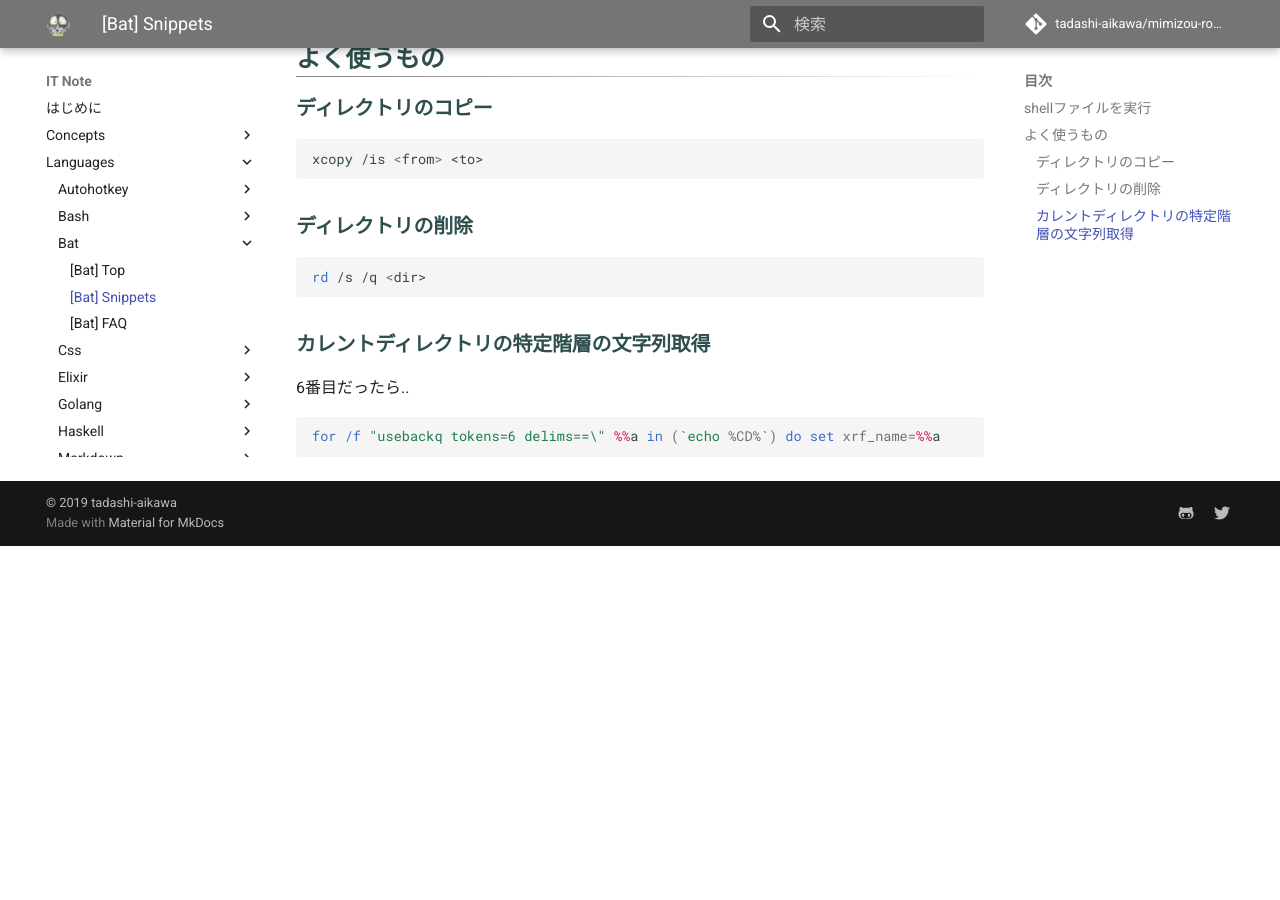
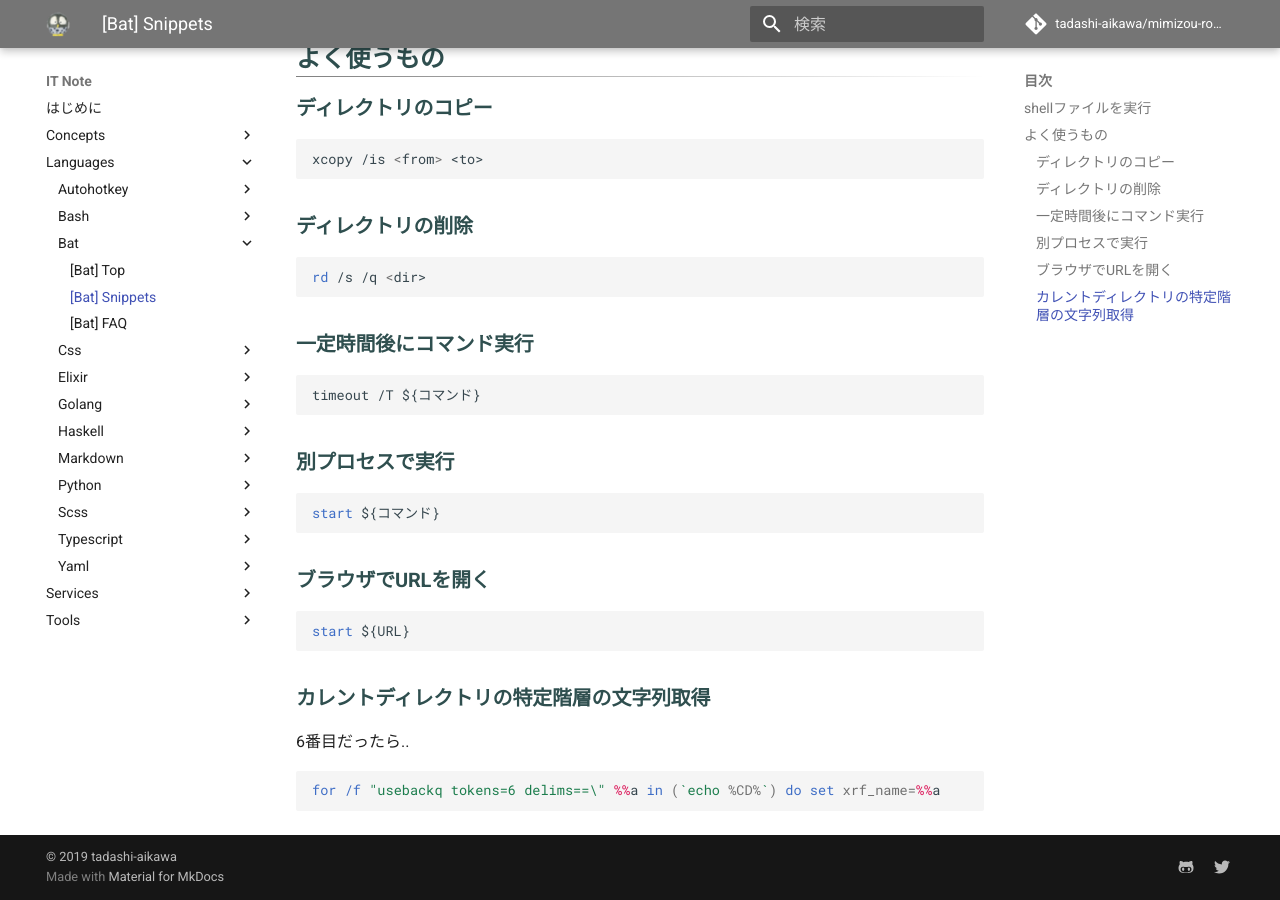
Before and after one commit to tadashi-aikawa/mimizou-room, an MkDocs documentation site: the page built from docs/IT_Note/languages/bat/snippets.md, in a window 1280 px wide and 900 px high, scrolled down 587 px. Built offline with MkDocs 1.6.1 and Material for MkDocs 9.7.7, drawn with Linux system fonts in a browser that asks for light colours; comment, search, counter and statistics services are not loaded; before the commit the page ends 1133 px from its top, so only the background shows below that.

Commit message:
[bat] timeoutとstartコマンド

````diff
--- a/docs/IT_Note/languages/bat/snippets.md
+++ b/docs/IT_Note/languages/bat/snippets.md
@@ -25,20 +25,38 @@ shellファイルの第一引数にbatファイルの位置を受け取れば、
 
 ### ディレクトリのコピー
 
-```bat
+```batch
 xcopy /is <from> <to>
 ```
 
 ### ディレクトリの削除
 
-```bat
+```batch
 rd /s /q <dir>
+```
+
+### 一定時間後にコマンド実行
+
+```batch
+timeout /T ${コマンド}
+```
+
+### 別プロセスで実行
+
+```batch
+start ${コマンド}
+```
+
+### ブラウザでURLを開く
+
+```batch
+start ${URL}
 ```
 
 ### カレントディレクトリの特定階層の文字列取得
 
 6番目だったら..
 
-```bat
+```batch
 for /f "usebackq tokens=6 delims==\" %%a in (`echo %CD%`) do set xrf_name=%%a
 ```
````
